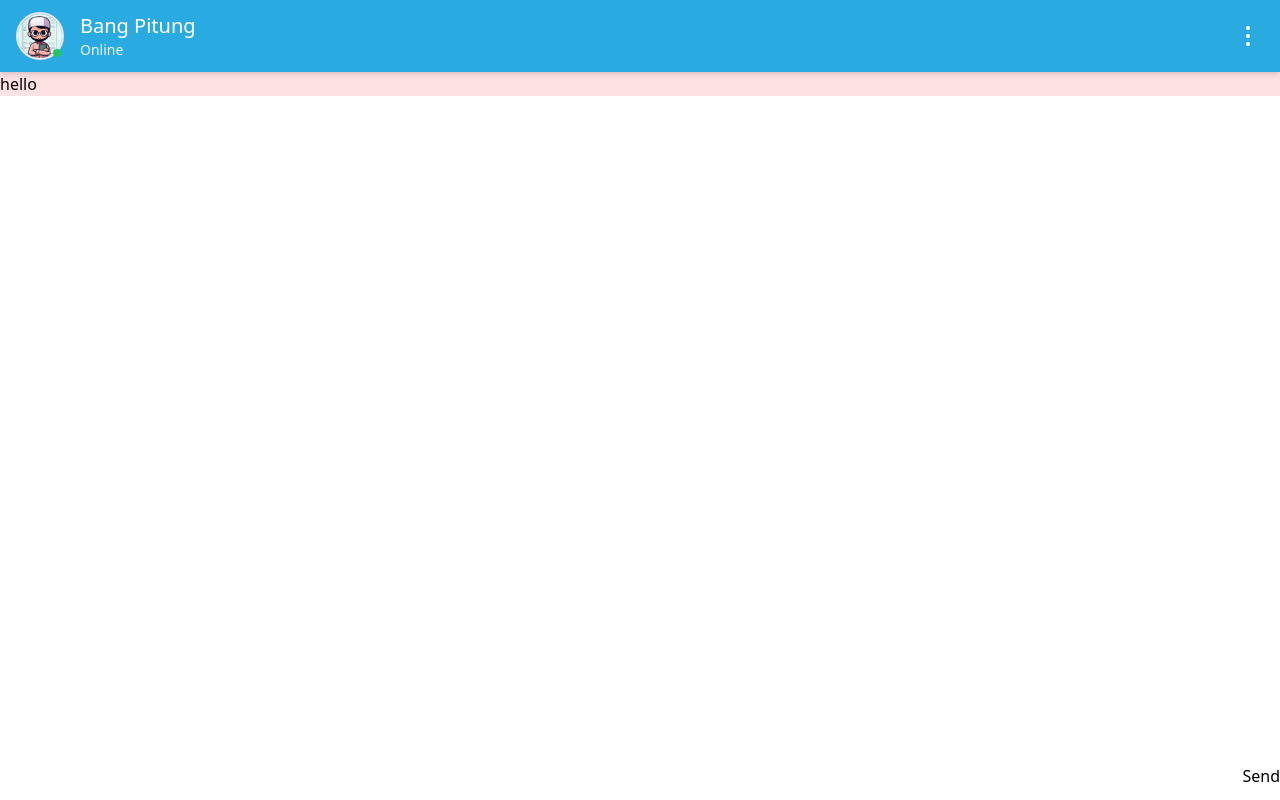
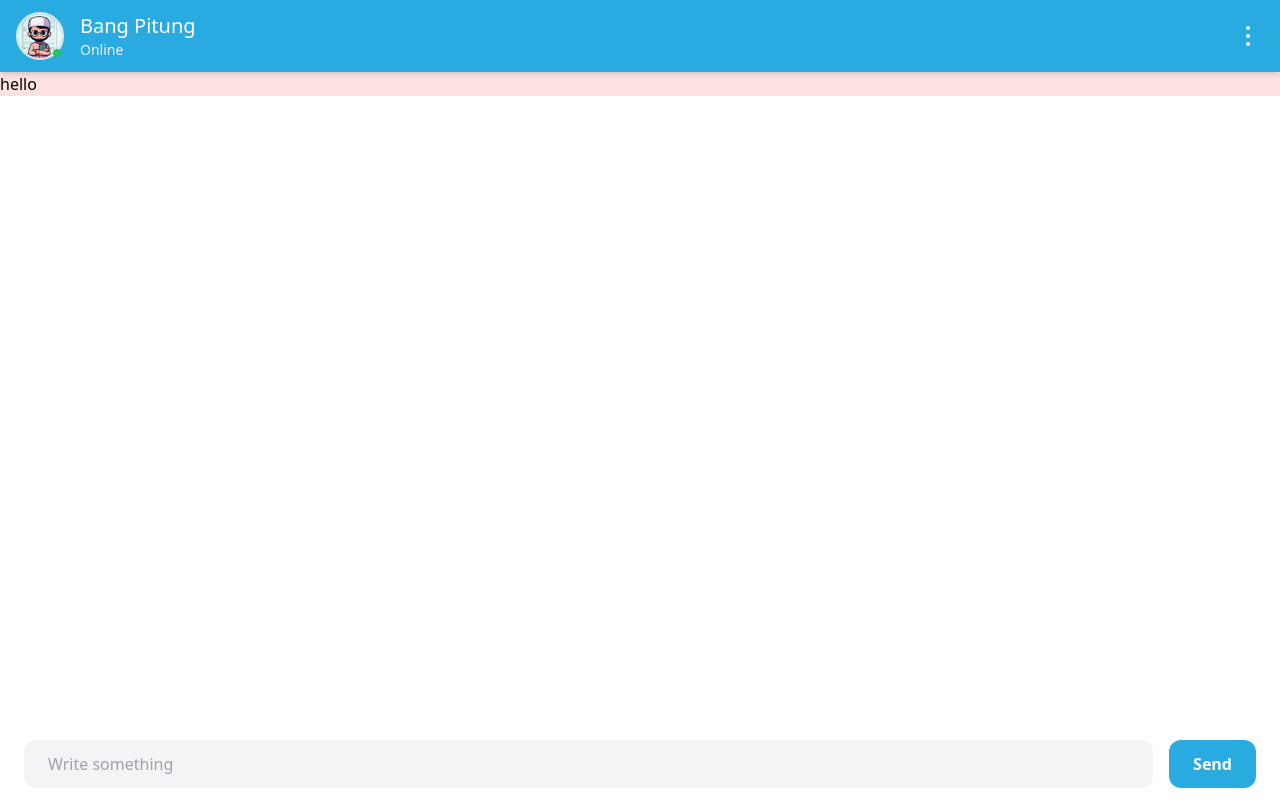
Before and after one commit to fikrialwan/chat-bpt, a React (Vite) app: page / in a window 1280 px wide. Built offline with nearby package versions, Linux system fonts and the light colour scheme.

Commit message:
feat: adjustment ui for message field

```diff
--- /dev/null
+++ b/src/component/layout/chat-field.tsx
@@ -0,0 +1,19 @@
+import ReactTextareaAutosize from "react-textarea-autosize";
+
+const ChatField = () => {
+  return (
+    <div className="flex items-end w-full gap-4 px-6 py-3">
+      <ReactTextareaAutosize
+        className="flex-1 resize-none py-3 px-6 rounded-xl bg-gray-100 outline-none"
+        minRows={1}
+        maxRows={5}
+        placeholder="Write something"
+      />
+      <button className="py-3 px-6 bg-primaryBlue hover:bg-primaryBlue/90 text-white rounded-xl font-semibold">
+        Send
+      </button>
+    </div>
+  );
+};
+
+export default ChatField;
--- a/src/component/layout/index.tsx
+++ b/src/component/layout/index.tsx
@@ -1,5 +1,6 @@
 import { ReactNode } from "react";
 import Header from "./header";
+import ChatField from "./chat-field";
 
 interface PropsType {
   children: ReactNode;
@@ -10,10 +11,7 @@ const Layout = ({ children }: PropsType) => {
     <div className="max-h-screen h-screen flex flex-col">
       <Header />
       <main className="bg-white flex-1 overflow-auto">{children}</main>
-      <div className="flex items-center w-full">
-        <textarea className="resize-none flex-1"></textarea>
-        <button>Send</button>
-      </div>
+      <ChatField />
     </div>
   );
 };
```
